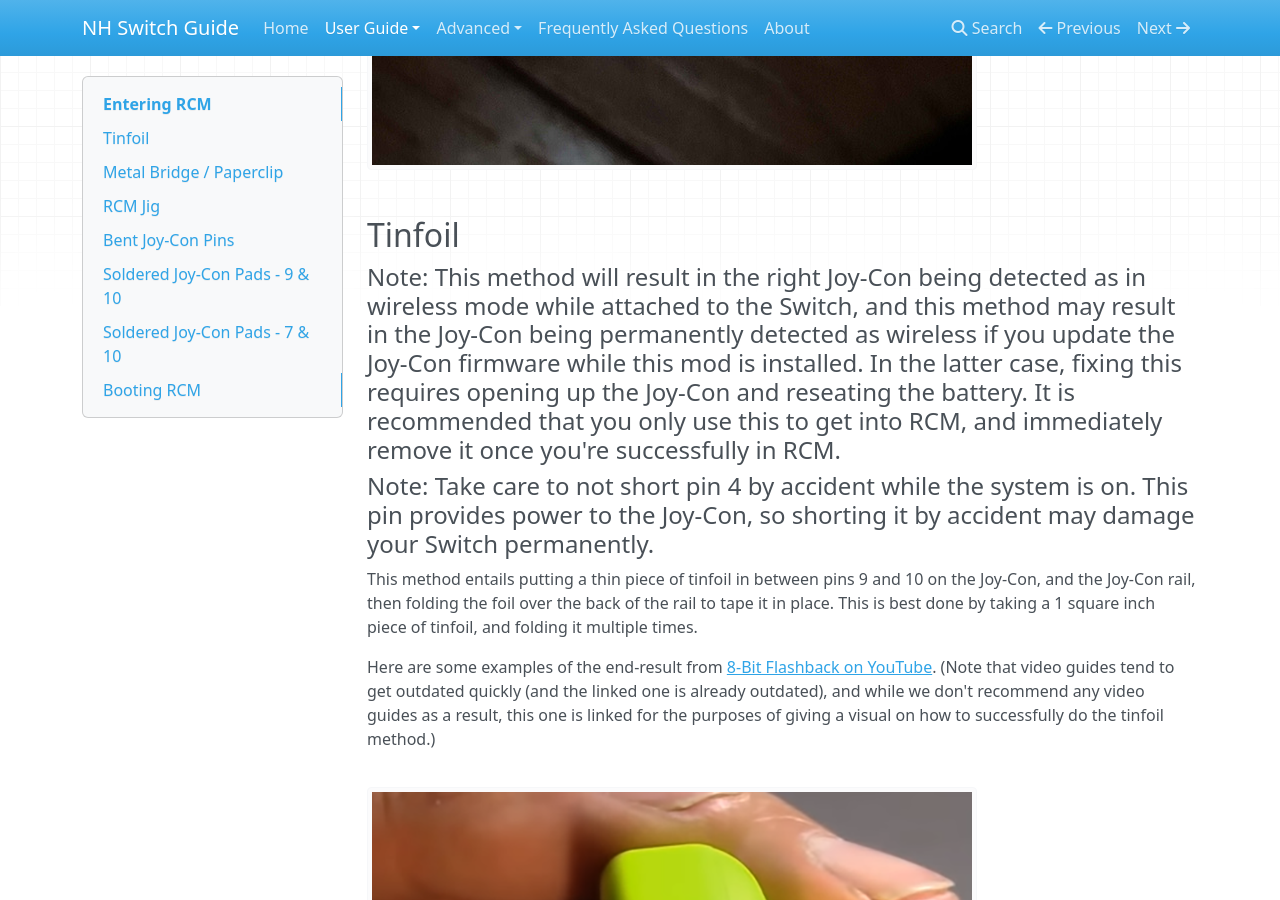
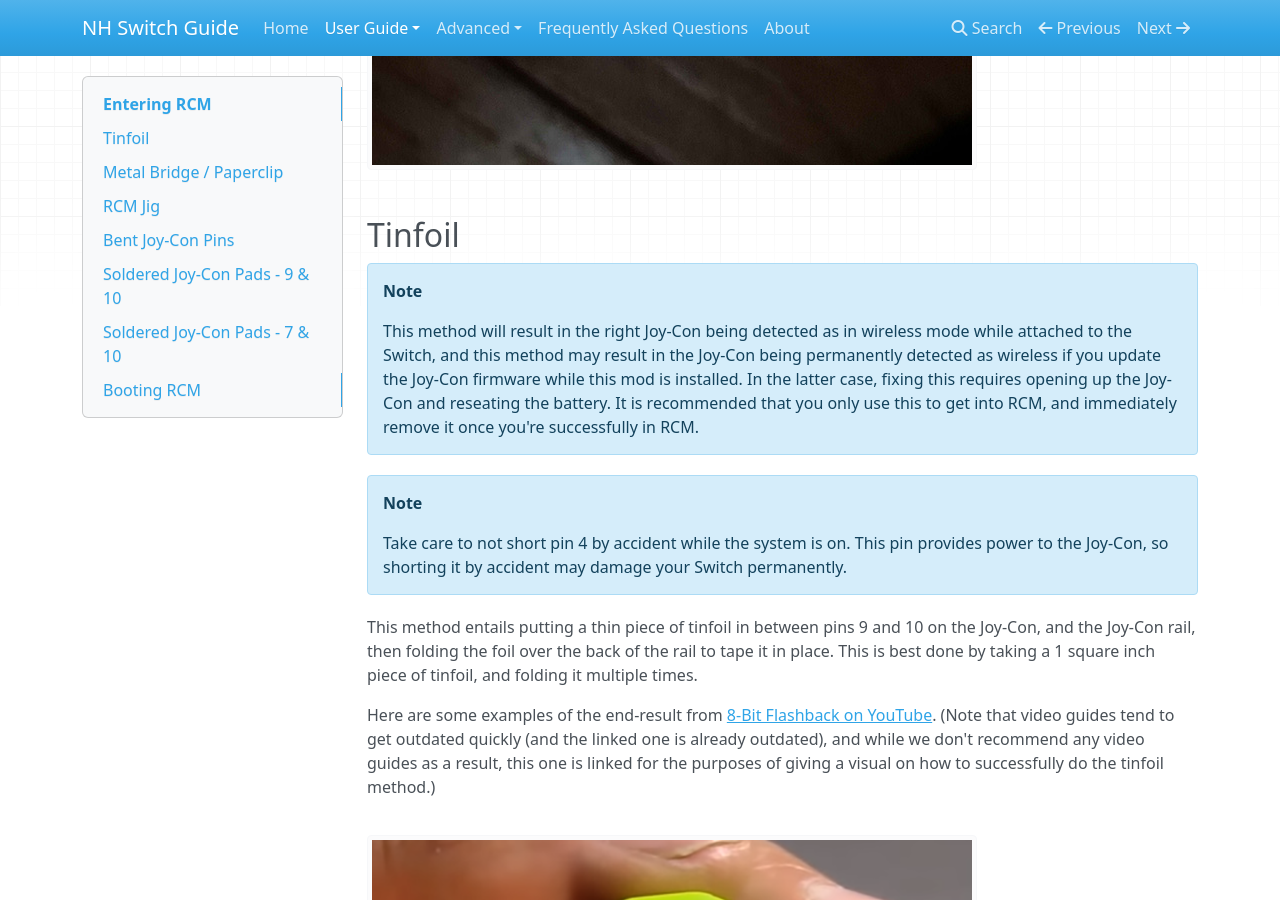
Before and after one commit to nh-server/switch-guide, an MkDocs documentation site: the page built from docs/user_guide/entering_rcm.md, in a window 1280 px wide and 900 px high, scrolled down 2692 px. Built offline with MkDocs 1.6.1, drawn with Linux system fonts in a browser that asks for light colours; nearby versions of some CDN libraries; some of the changed text lies outside the part shown.

Commit message:
Changes notes layout

```diff
--- a/docs/user_guide/entering_rcm.md
+++ b/docs/user_guide/entering_rcm.md
@@ -23,9 +23,11 @@ Here is a visual representation of which pads are which.
 
 ## Tinfoil
 
-#### **Note:** This method will result in the right Joy-Con being detected as in wireless mode while attached to the Switch, and this method may result in the Joy-Con being permanently detected as wireless if you update the Joy-Con firmware while this mod is installed. In the latter case, fixing this requires opening up the Joy-Con and reseating the battery. It is recommended that you only use this to get into RCM, and immediately remove it once you're successfully in RCM.
+!!! Note
+    This method will result in the right Joy-Con being detected as in wireless mode while attached to the Switch, and this method may result in the Joy-Con being permanently detected as wireless if you update the Joy-Con firmware while this mod is installed. In the latter case, fixing this requires opening up the Joy-Con and reseating the battery. It is recommended that you only use this to get into RCM, and immediately remove it once you're successfully in RCM.
 
-#### **Note:** Take care to not short pin 4 by accident while the system is on. This pin provides power to the Joy-Con, so shorting it by accident may damage your Switch permanently.
+!!! Note
+    Take care to not short pin 4 by accident while the system is on. This pin provides power to the Joy-Con, so shorting it by accident may damage your Switch permanently.
 
 This method entails putting a thin piece of tinfoil in between pins 9 and 10 on the Joy-Con, and the Joy-Con rail, then folding the foil over the back of the rail to tape it in place. This is best done by taking a 1 square inch piece of tinfoil, and folding it multiple times.
 
@@ -37,9 +39,11 @@ Here are some examples of the end-result from [8-Bit Flashback on YouTube](https
 
 ## Metal Bridge / Paperclip
 
-#### **Note:** This method is not recommended due to having a serious risk of permanently damaging your Switch's right Joy-Con rail. It is listed here as it is utilizing household items, but it is highly recommended to either do the tinfoil method or to order an RCM jig. This risk is made exponentially higher if a tool such as a screwdriver is used instead of a metal wire or paperclip.
+!!! Note
+    This method is not recommended due to having a serious risk of permanently damaging your Switch's right Joy-Con rail. It is listed here as it is utilizing household items, but it is highly recommended to either do the tinfoil method or to order an RCM jig. This risk is made exponentially higher if a tool such as a screwdriver is used instead of a metal wire or paperclip.
 
-#### **Note:** Take care to not short pin 4 by accident while the system is on. This pin provides power to the Joy-Con, so shorting it by accident may damage your Switch permanently.
+!!! Note
+    Take care to not short pin 4 by accident while the system is on. This pin provides power to the Joy-Con, so shorting it by accident may damage your Switch permanently.
 
 This method entails taking a piece of metal (such as a paperclip or screwdriver) and bending it so that it touches pins 1 and 10, or any other grounded piece of metal and pin 10.
 
@@ -51,7 +55,8 @@ Here are some examples of shorting pins 1 and 10 using a wire from HowDenKing#00
 
 ## RCM Jig
 
-#### **Note:** Some jig designs use paperclips, inheriting the same risks as the Metal Bridge / Paperclip method. If you would like a safe jig design, we highly recommend [switchjigs.com](https://switchjigs.com).
+!!! Note
+    Some jig designs use paperclips, inheriting the same risks as the Metal Bridge / Paperclip method. If you would like a safe jig design, we highly recommend [switchjigs.com](https://switchjigs.com).
 
 This method is similar to the Metal Bridge / Paperclip method, but is more reliable and safer in many cases. Jigs hold a wire in place so the correct pins are shorted every time.
 
@@ -61,9 +66,11 @@ Jigs range in price, with the ones we recommend being $10. They're more expensiv
 
 ## Bent Joy-Con Pins
 
-#### **Note:** This method will result in the right Joy-Con being detected as in wireless mode while attached to the Switch, and this method may result in the Joy-Con being permanently detected as wireless if you update the Joy-Con firmware while this mod is installed. In the latter case, fixing this requires opening up the Joy-Con and reseating the battery.
+!!! Note
+    This method will result in the right Joy-Con being detected as in wireless mode while attached to the Switch, and this method may result in the Joy-Con being permanently detected as wireless if you update the Joy-Con firmware while this mod is installed. In the latter case, fixing this requires opening up the Joy-Con and reseating the battery.
 
-#### **Note:** This method requires opening your right Joy-Con, voiding its warranty. Not for the faint of heart.
+!!! Note
+    This method requires opening your right Joy-Con, voiding its warranty. Not for the faint of heart.
 
 The goal of this method is to open the Joy-Con to the point that you can reach the contact pads easily, and use a thin object such as a knife to gently bend pin 9 onto pin 10, shorting them.
 
@@ -73,9 +80,11 @@ Here is an example from Sonlen#0666 on our Discord server.
 
 ## Soldered Joy-Con Pads - 9 & 10
 
-#### **Note:** This method will result in the right Joy-Con being detected as in wireless mode while attached to the Switch, and this method may result in the Joy-Con being permanently detected as wireless if you update the Joy-Con firmware while this mod is installed. In the latter case, fixing this requires opening up the Joy-Con and reseating the battery. It is recommended to solder pads 7 and 10 together with a resistor instead.
+!!! Note
+    This method will result in the right Joy-Con being detected as in wireless mode while attached to the Switch, and this method may result in the Joy-Con being permanently detected as wireless if you update the Joy-Con firmware while this mod is installed. In the latter case, fixing this requires opening up the Joy-Con and reseating the battery. It is recommended to solder pads 7 and 10 together with a resistor instead.
 
-#### **Note:** This method requires opening your right Joy-Con, voiding its warranty. Not for the faint of heart.
+!!! Note
+    This method requires opening your right Joy-Con, voiding its warranty. Not for the faint of heart.
 
 This is similar to the previous method, however the goal is to solder pads 9 and 10 together.
 
@@ -85,7 +94,8 @@ Here is an example from YyAoMmIi#3705 on our Discord server.
 
 ## Soldered Joy-Con Pads - 7 & 10
 
-#### **Note:** This method requires opening your right Joy-Con, voiding its warranty. Not for the faint of heart.
+!!! Note
+    This method requires opening your right Joy-Con, voiding its warranty. Not for the faint of heart.
 
 This is similar to the previous method, however the goal is to solder pins 7 and 10 together with a surface-mount 0805 10k resistor. Apart from using a reed switch, this is currently considered the safest method that involves soldering to pads.
 
--- a/mkdocs.yml
+++ b/mkdocs.yml
@@ -15,3 +15,6 @@ nav:
         - 'Blocking Updates': 'advanced/blocking_updates.md'
     - Frequently Asked Questions: faq.md
     - About: about.md
+
+markdown_extensions:
+    - admonition
```
